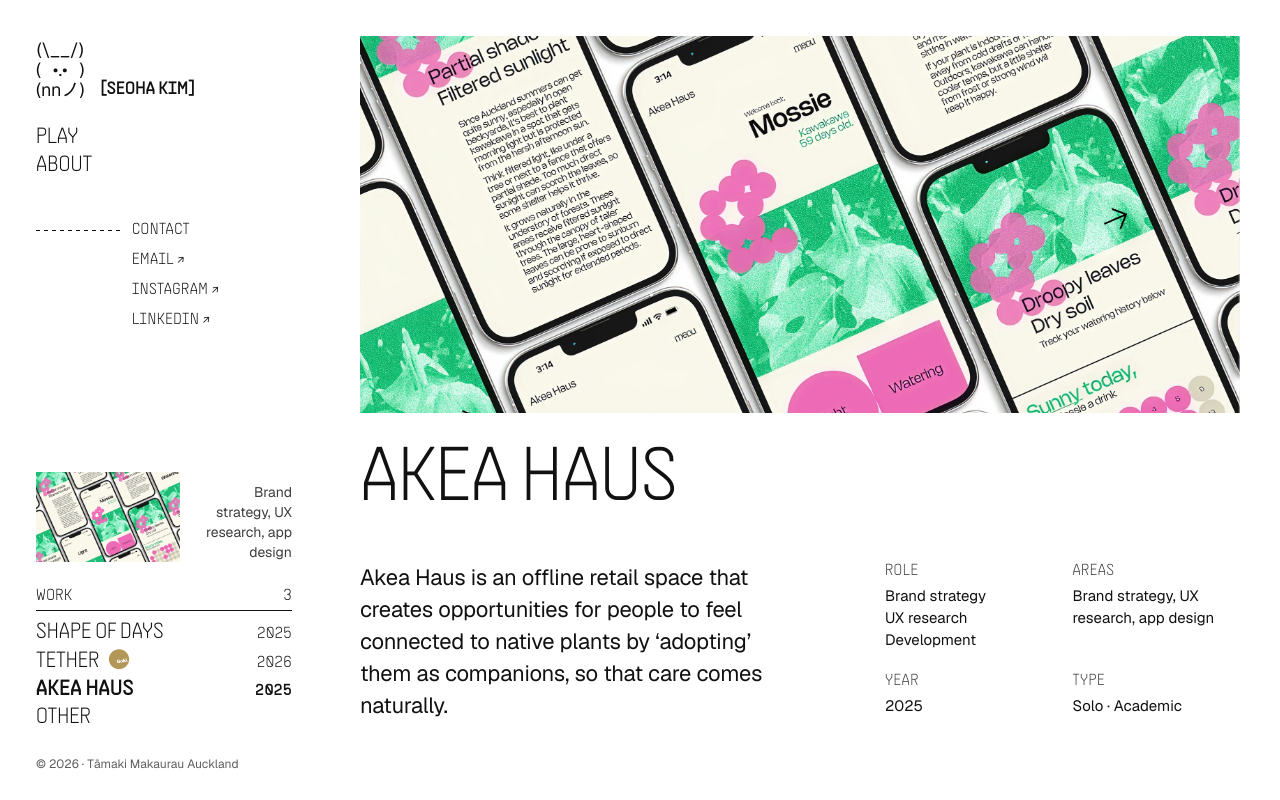
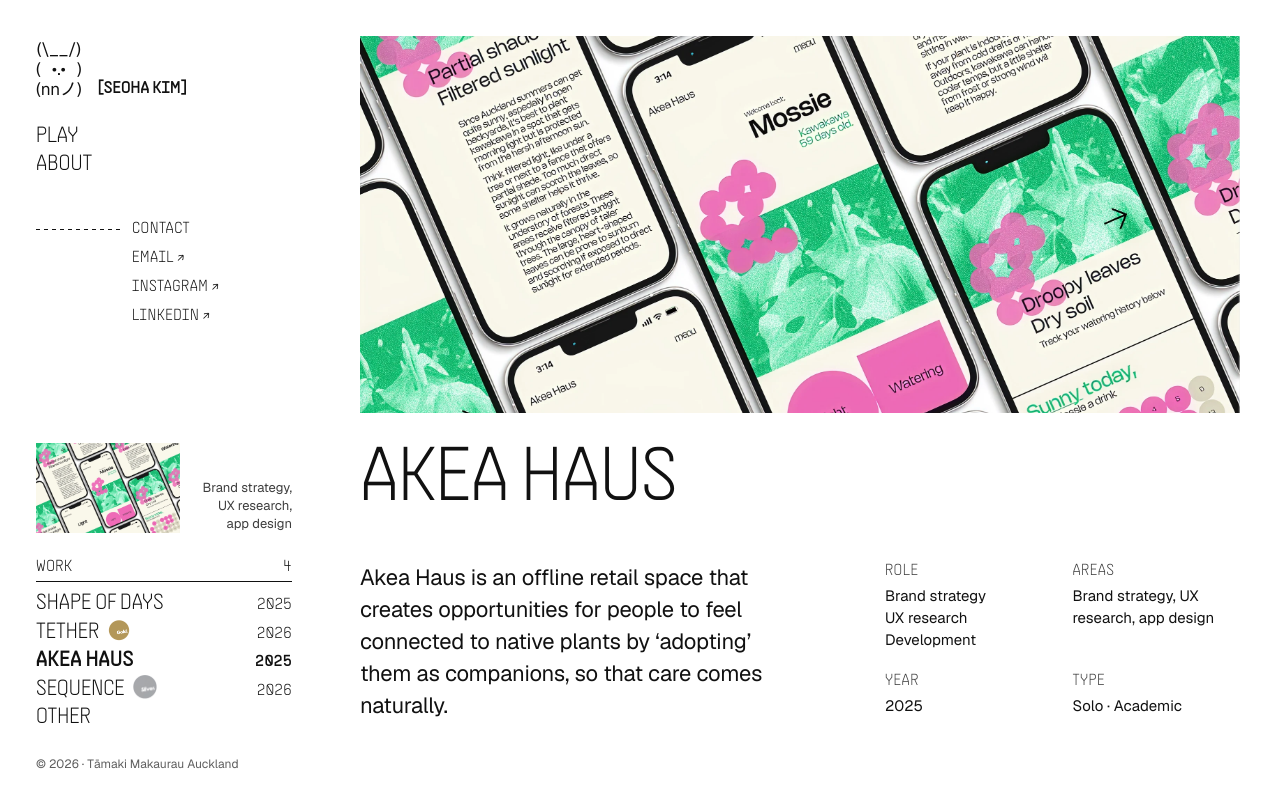
Before and after one commit to coha-kim/portfolio, a plain HTML site: page pages/new-akea-haus.html in a window 1280 px wide. Shown: the top 800 px of the page. Drawn offline with nearby package versions, Linux system fonts and the light colour scheme.

Commit message:
Move Sequence into Work, set body to 17px and captions to 13px
- Side nav: Sequence joins the Work list (Other keeps Bakkatchae);
  Akea Haus now leads to Sequence. The cover's height budget is
  re-tuned for the extra row, and the preview hides under 720px tall.
- Type: body 17/26, captions 13/18.
- DESIGN.md: text beside an image lines up with the image, not its
  caption (bottom, or top when the text is taller).
- Bump asset versions to 20261124.6.

Co-Authored-By: Claude Opus 5.5 <noreply@anthropic.com>

```diff
--- a/css/side-nav.css
+++ b/css/side-nav.css
@@ -113,6 +113,9 @@
 /* ── Bottom block ──────────────────────────────────────────────────────── */
 
 .side-nav__preview[hidden] { display: none; }
+@media (min-width: 761px) and (max-height: 720px) {
+  .side-nav .side-nav__preview { display: none; }
+}
 
 .side-nav__preview {
   display: grid;
@@ -122,10 +125,12 @@
   margin-bottom: var(--space-24);
 }
 
-/* Height budget ≈ 650px viewport: the cover shrinks before anything else.
-   Its height is capped by what's left after the rest of the nav (~580px). */
+/* Height budget: the cover shrinks before anything else. Its height is
+   capped by what's left after the rest of the nav (~660px with four
+   projects and "Other" open). Below 720px tall there's no room for it, so
+   the preview is dropped altogether (see the media query below). */
 .side-nav__cover {
-  --cover-max-h: clamp(56px, 100vh - 580px, 200px);
+  --cover-max-h: clamp(56px, 100vh - 660px, 200px);
   position: relative;
   width: min(100%, calc(var(--cover-max-h) * 1.6));
   aspect-ratio: var(--ratio-cover);
--- a/css/style.css
+++ b/css/style.css
@@ -1,6 +1,6 @@
 /* 2026 system: shared by every page. Page styles are linked per page
    (landing.css, case-study.css, play.css, about.css). */
-@import url('tokens.css?v=20261124.3');
-@import url('fonts.css?v=20261124.3');
-@import url('base.css?v=20261124.3');
-@import url('side-nav.css?v=20261124.3');
+@import url('tokens.css?v=20261124.6');
+@import url('fonts.css?v=20261124.6');
+@import url('base.css?v=20261124.6');
+@import url('side-nav.css?v=20261124.6');
--- a/css/tokens.css
+++ b/css/tokens.css
@@ -30,9 +30,9 @@
   --t-lede-size:      22px; --t-lede-lh:      32px;  /* case-study summary          */
   --t-statement-size: 30px; --t-statement-lh: 38px;  /* problem, research question  */
   --t-heading-size:   20px; --t-heading-lh:   28px;  /* principle titles, 500       */
-  --t-body-size:      18px; --t-body-lh:      28px;  /* all reading text, 400       */
+  --t-body-size:      17px; --t-body-lh:      26px;  /* all reading text, 400       */
   --t-meta-size:      15px; --t-meta-lh:      22px;  /* case-study detail values    */
-  --t-caption-size:   14px; --t-caption-lh:   20px;  /* figure captions             */
+  --t-caption-size:   13px; --t-caption-lh:   18px;  /* figure captions             */
   --t-play-caption-size: 13px;                       /* Play gallery captions       */
   --t-small-size:     12px; --t-small-lh:     16px;  /* ©, empty-slot labels (Geist / Supply 400) */
 
--- a/index.html
+++ b/index.html
@@ -8,14 +8,14 @@
   <link rel="preconnect" href="https://fonts.googleapis.com">
   <link rel="preconnect" href="https://fonts.gstatic.com" crossorigin>
   <link href="https://fonts.googleapis.com/css2?family=Geist:wght@400;500&display=swap" rel="stylesheet">
-  <link rel="stylesheet" href="css/style.css?v=20261124.3">
-  <link rel="stylesheet" href="css/landing.css?v=20261124.3">
+  <link rel="stylesheet" href="css/style.css?v=20261124.6">
+  <link rel="stylesheet" href="css/landing.css?v=20261124.6">
 </head>
 <body>
 
   <div class="site">
     <aside class="side-nav" id="side-nav" data-current="home"></aside>
-    <script src="js/side-nav.js?v=20261124.3"></script>
+    <script src="js/side-nav.js?v=20261124.6"></script>
 
     <main class="site-main landing-arena" id="arena">
       <h1 class="visually-hidden">Seoha Kim, experience designer</h1>
@@ -43,7 +43,7 @@
     </main>
   </div>
 
-  <script src="js/landing.js?v=20261124.3" defer></script>
-  <script src="js/buddy.js?v=20261124.3" defer></script>
+  <script src="js/landing.js?v=20261124.6" defer></script>
+  <script src="js/buddy.js?v=20261124.6" defer></script>
 </body>
 </html>
--- a/js/side-nav.js
+++ b/js/side-nav.js
@@ -30,18 +30,18 @@
       award: { src: 'assets/images/best-gold.png', alt: 'Best Design Awards, Gold' },
       href: 'pages/tether.html' },
     { id: 'akea',   title: 'Akea Haus',     year: '2025', areas: 'Brand strategy, UX research, app design',
-      cover: 'assets/images/lp-thumb-akea.webp', href: 'pages/new-akea-haus.html' }
+      cover: 'assets/images/lp-thumb-akea.webp', href: 'pages/new-akea-haus.html' },
+    { id: 'sequence', title: 'Sequence',     year: '2026', areas: 'UX design, UI design',
+      cover: 'assets/sequence/sequence-identity.webp',
+      award: { src: 'assets/images/best-silver.png', alt: 'Best Design Awards, Silver' },
+      href: 'pages/sequence.html' }
   ];
 
   // Smaller work, folded under "Other" in the work list (opens on click,
   // and is already open when you're on one of these pages).
   var OTHER = [
     { id: 'bakatchae', title: 'Bakkatchae', year: '2026', areas: 'Branding, café identity',
-      cover: 'assets/bakkatchae/bakkatchae-logo.webp', href: 'pages/bakkatchae.html' },
-    { id: 'sequence',  title: 'Sequence',  year: '2026', areas: 'UX design, UI design',
-      cover: 'assets/sequence/sequence-identity.webp',
-      award: { src: 'assets/images/best-silver.png', alt: 'Best Design Awards, Silver' },
-      href: 'pages/sequence.html' }
+      cover: 'assets/bakkatchae/bakkatchae-logo.webp', href: 'pages/bakkatchae.html' }
   ];
 
   var nav = document.getElementById('side-nav');
--- a/pages/new-akea-haus.html
+++ b/pages/new-akea-haus.html
@@ -8,14 +8,14 @@
   <link rel="preconnect" href="https://fonts.googleapis.com">
   <link rel="preconnect" href="https://fonts.gstatic.com" crossorigin>
   <link href="https://fonts.googleapis.com/css2?family=Geist:wght@400;500&display=swap" rel="stylesheet">
-  <link rel="stylesheet" href="../css/style.css?v=20261124.3">
-  <link rel="stylesheet" href="../css/case-study.css?v=20261124.3">
+  <link rel="stylesheet" href="../css/style.css?v=20261124.6">
+  <link rel="stylesheet" href="../css/case-study.css?v=20261124.6">
 </head>
 <body>
 
   <div class="site">
     <aside class="side-nav" id="side-nav" data-current="akea"></aside>
-    <script src="../js/side-nav.js?v=20261124.3"></script>
+    <script src="../js/side-nav.js?v=20261124.6"></script>
 
     <main class="site-main page cs">
 
@@ -149,9 +149,9 @@
         </div>
       </div>
 
-      <a class="cs-next" href="new-sod.html">
+      <a class="cs-next" href="sequence.html">
         <span class="t-label t-muted">Next project</span>
-        <span class="cs-next__title">Shape of Days <span aria-hidden="true">→</span></span>
+        <span class="cs-next__title">Sequence <span aria-hidden="true">→</span></span>
       </a>
     </main>
   </div>
```
Also changed, not shown: pages/about.html (+4 -4 lines), pages/bakkatchae.html (+3 -3 lines), pages/new-sod.html (+3 -3 lines), pages/play.html (+4 -4 lines), pages/sequence.html (+4 -4 lines), pages/tether.html (+4 -4 lines), 2 other files.
